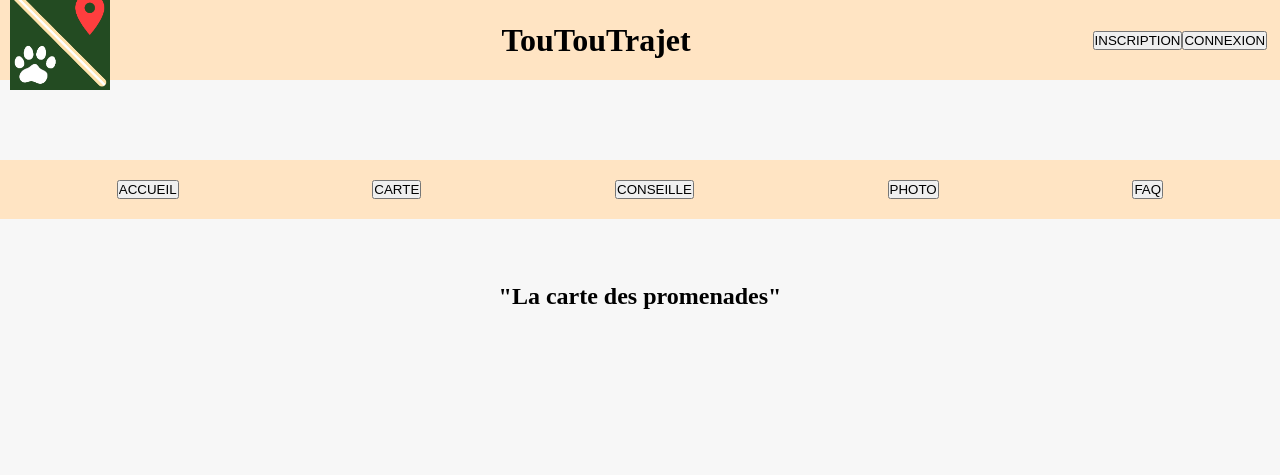
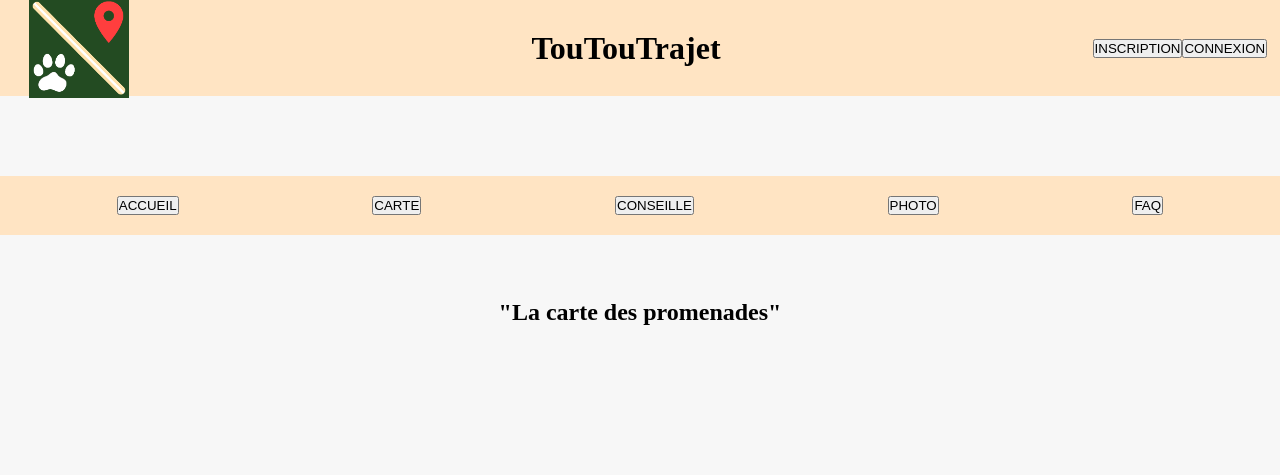
Before and after one commit to MaximeCrq/PFRmaxime, a PHP site: page / in a window 1280 px wide. Shown: the top 475 px of the page. Run offline with PHP 8.4, Linux system fonts and the light colour scheme.

Commit message:
modification html css

```diff
--- a/index.html
+++ b/index.html
@@ -1,3 +1,4 @@
+<!DOCTYPE html>
 <html lang="fr">
 <head>
     <meta charset="UTF-8">
@@ -15,7 +16,7 @@
         <div class="titre">
             <h1>TouTouTrajet</h1>
         </div>
-        <div class="onglet2">
+        <div class="connect">
             <div class="inscription">
                 <input id="inscription" type="button" value="INSCRIPTION">
             </div>
@@ -25,7 +26,7 @@
         </div>
     </header>
 
-    <nav class="onglet1">
+    <nav class="nav1">
         <div class="accueil">
             <input id="accueil" type="button" value="ACCUEIL">
         </div>
@@ -38,7 +39,7 @@
         <div class="photo">
             <input id="photo" type="button" value="PHOTO">
         </div>
-        <div class="FAQ">
+        <div class="faq">
             <input id="FAQ" type="button" value="FAQ">
         </div>
     </nav>
@@ -64,10 +65,10 @@
                 <div class="confidentialite">
                     <h3>Confidentialités</h3>
                 </div>
-                <div class="regles et securites">
+                <div class="reglesEtSecurites">
                     <h3>Règles et sécurités</h3>
                 </div>
-                <div class="mention legales">
+                <div class="mentionLegales">
                     <h3>Mention légales</h3>
                 </div>
             </div>
--- a/style.css
+++ b/style.css
@@ -28,7 +28,7 @@ a {
 }
 
 header {
-    height: 10%;
+    height: 12%;
     display: flex;
     justify-content: space-between;
     align-items: center;
@@ -37,6 +37,15 @@ header {
 
 .logo {
     flex-basis: 10%;
+    flex: 1 1 auto;
+}
+
+.titre {
+    flex: 1 1 auto;
+}
+
+.connect {
+    flex: 1 1 auto;
 }
 
 .logo input {
@@ -48,31 +57,48 @@ header {
     margin-left: 8%;
 }
 
-.titre {
+.titre h1 {
+    margin-top: 7%;
+    margin-bottom: 7%;
+    margin-right: 13%;
+    margin-left: 20%;
     flex-grow: 1;
     text-align: center;
     margin-right: 7%;
 }
 
-.titre h1 {
-    margin-top: 7%;
-    margin-bottom: 7%;
-    margin-right: 13%;
-    margin-left: 20%;
-}
-
-.onglet2 {
+.connect {
     display: flex;
     justify-content: flex-end;
     margin-right: 1%;
 }
 
-.onglet1 {
+.nav1 {
     display: flex;
     justify-content: space-around;
     background-color: #ffe4c3;
     padding: 20px;
     margin-top: 80px;
+}
+
+.accueil {
+    flex: 1 1 auto;
+}
+
+.map {
+    flex: 1 1 auto;
+}
+
+.advice {
+    flex: 1 1 auto;
+}
+
+.photo {
+    flex: 1 1 auto;
+}
+
+.faq {
+    flex: 1 1 auto;
 }
 
 .first {
```
